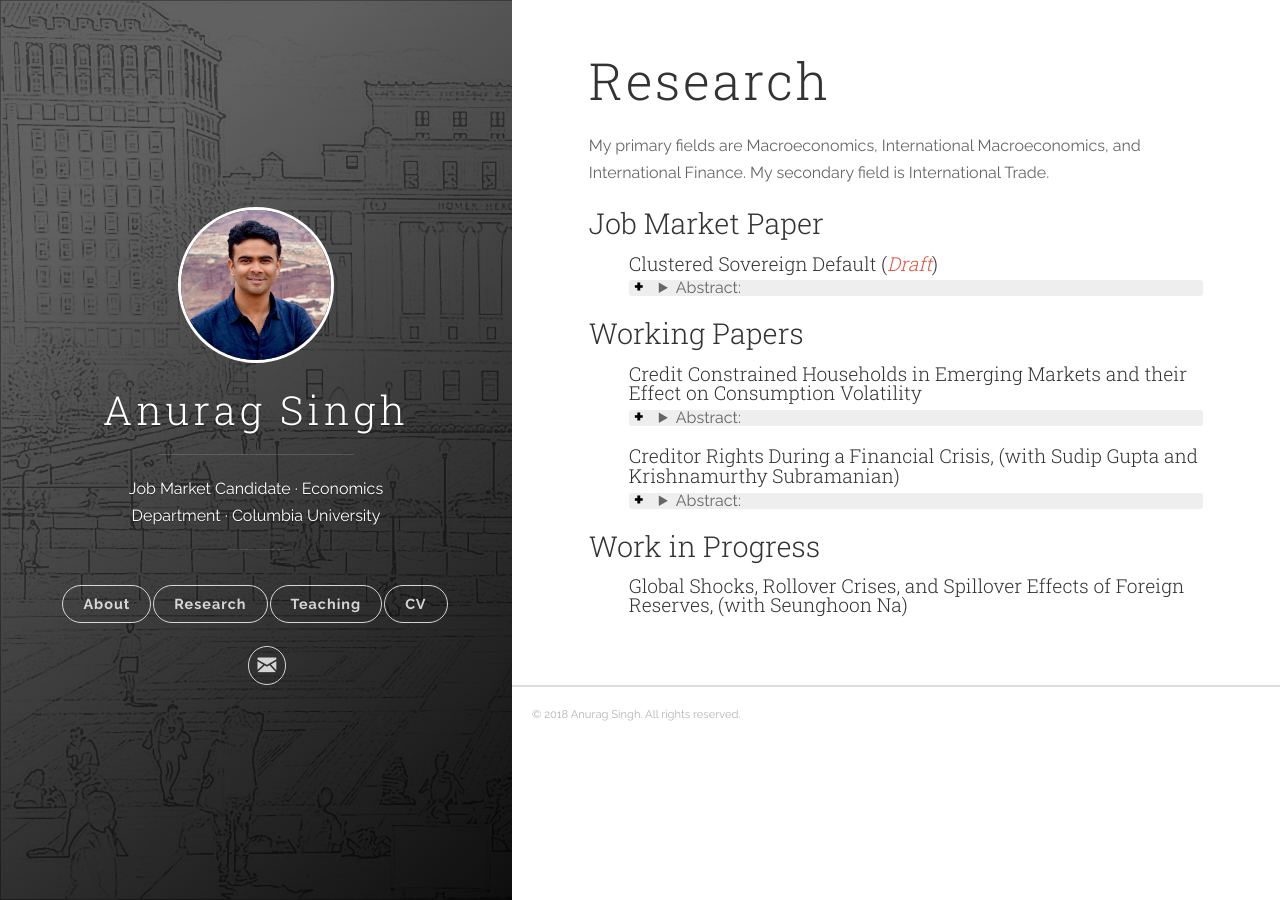
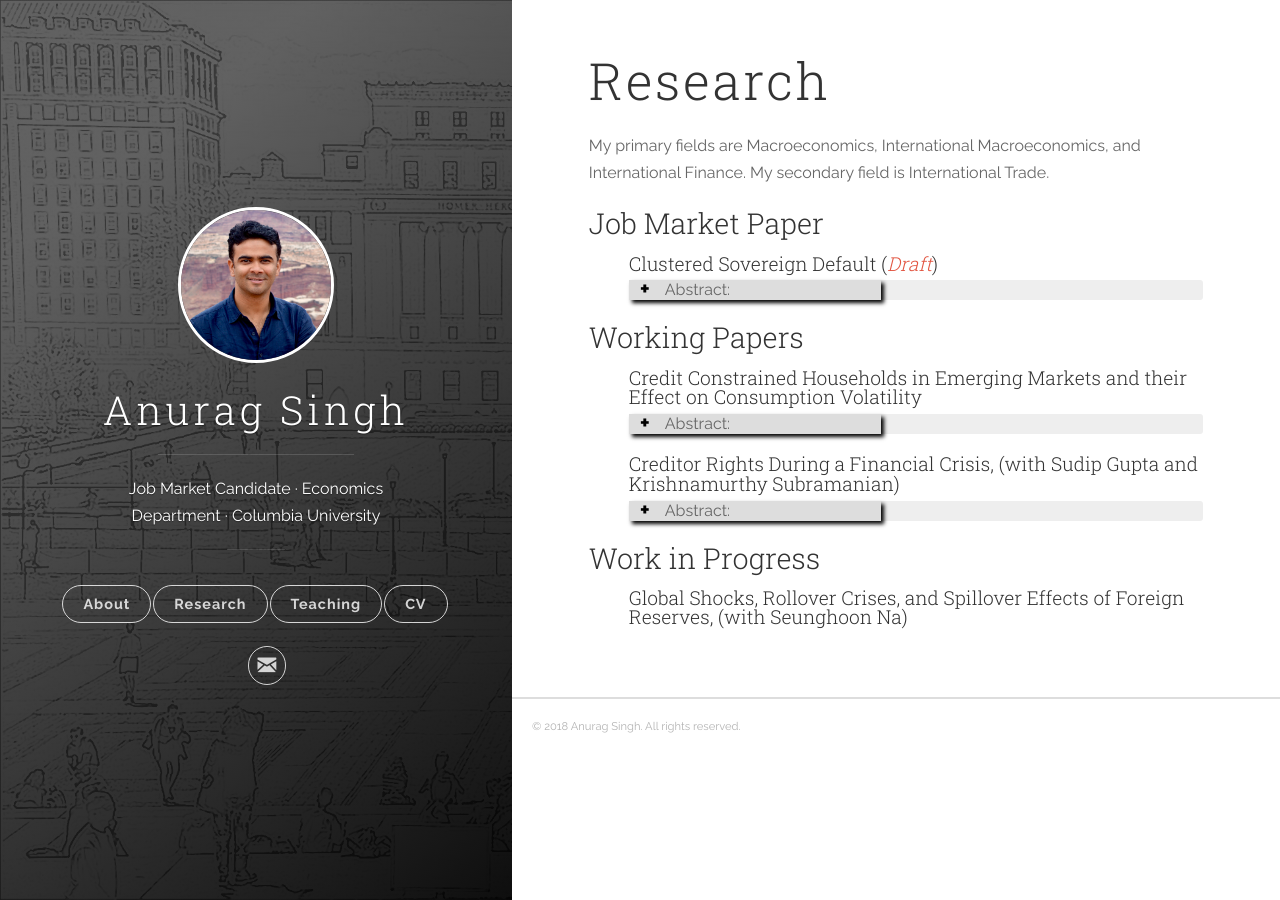
Before and after one commit to vinayakiyer/vinayakiyer.github.io, a Jekyll site: the page built from _posts/2018-06-13-research.markdown, in a window 1280 px wide. Built offline with Jekyll 4.4.1, drawn with Linux system fonts in a browser that asks for light colours.

Commit message:
Update main.scss

```diff
--- a/css/main.scss
+++ b/css/main.scss
@@ -63,6 +63,15 @@ details {
     background: #EEE;
 }
 
+details > summary {
+  padding: 2px 6px;
+  width: 15em;
+  background-color: #ddd;
+  border: none;
+  box-shadow: 3px 3px 4px black;
+  list-style: none;
+}
+
 details summary::-webkit-details-marker {
   background: red;
   color: #fff;
```
